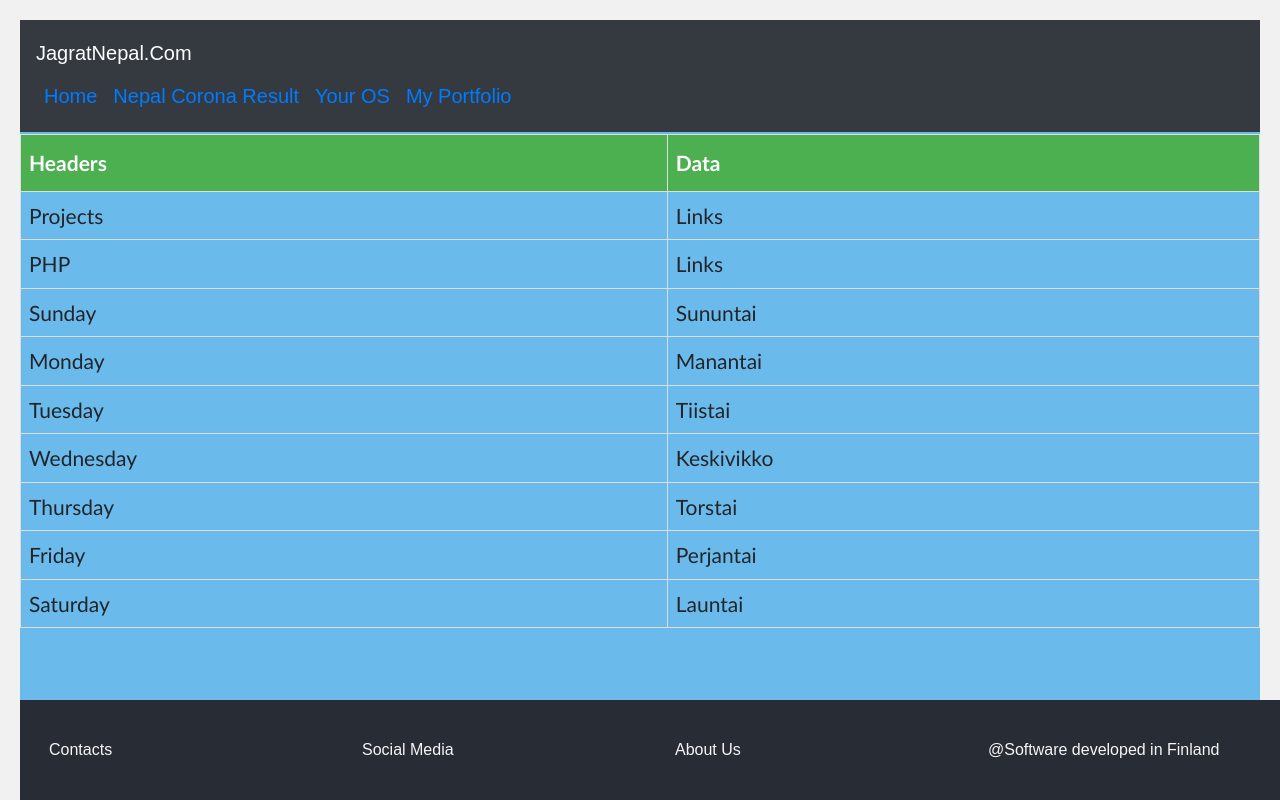
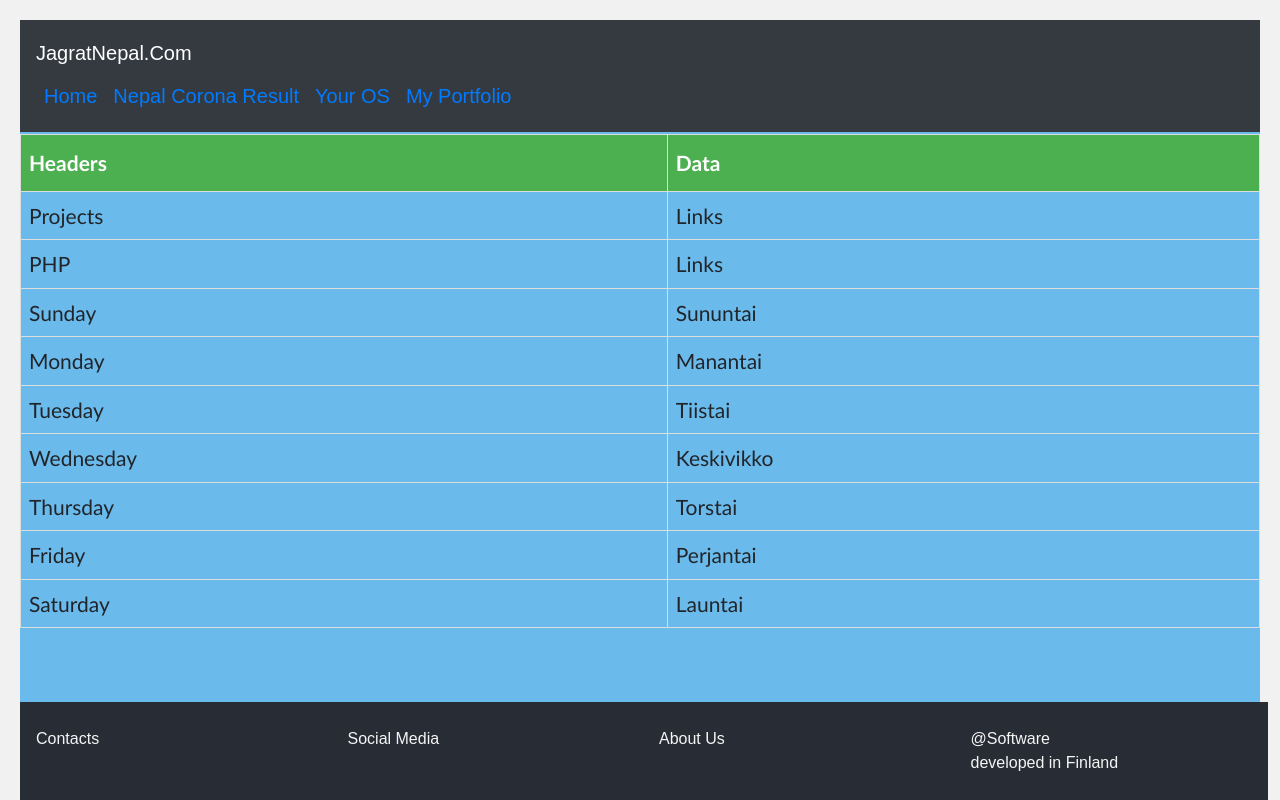
Before and after one commit to SannatKumar/transparency-nepal, a React (Create React App) app: page / in a window 1280 px wide. Built offline with nearby package versions, Linux system fonts and the light colour scheme.

Commit message:
Footer Fixed

```diff
--- a/src/components/Footer.css
+++ b/src/components/Footer.css
@@ -1,13 +1,14 @@
 .Footer {
-    width: 100%;
+    width: 97.5%;
     justify-content: Auto;
-    padding: 22px;
-    margin-bottom: 0;
+    margin: 0;
+    padding: 9px;
     background-color: #282c34;
     color:whitesmoke;
     font-family: sans-serif;
     font-weight: 100;
     position: fixed;
     bottom: 0px;
+    overflow: hidden;
 
   }
--- a/src/components/Footer.js
+++ b/src/components/Footer.js
@@ -15,7 +15,8 @@ class Footer extends React.Component{
           <div class="col-sm">
           About Us
           </div>
-          <div class="col-sm">@Software developed in Finland </div>
+          <div class="col-sm">@Software <br />
+          developed in Finland </div>
         </div>
 </div>
 
```
